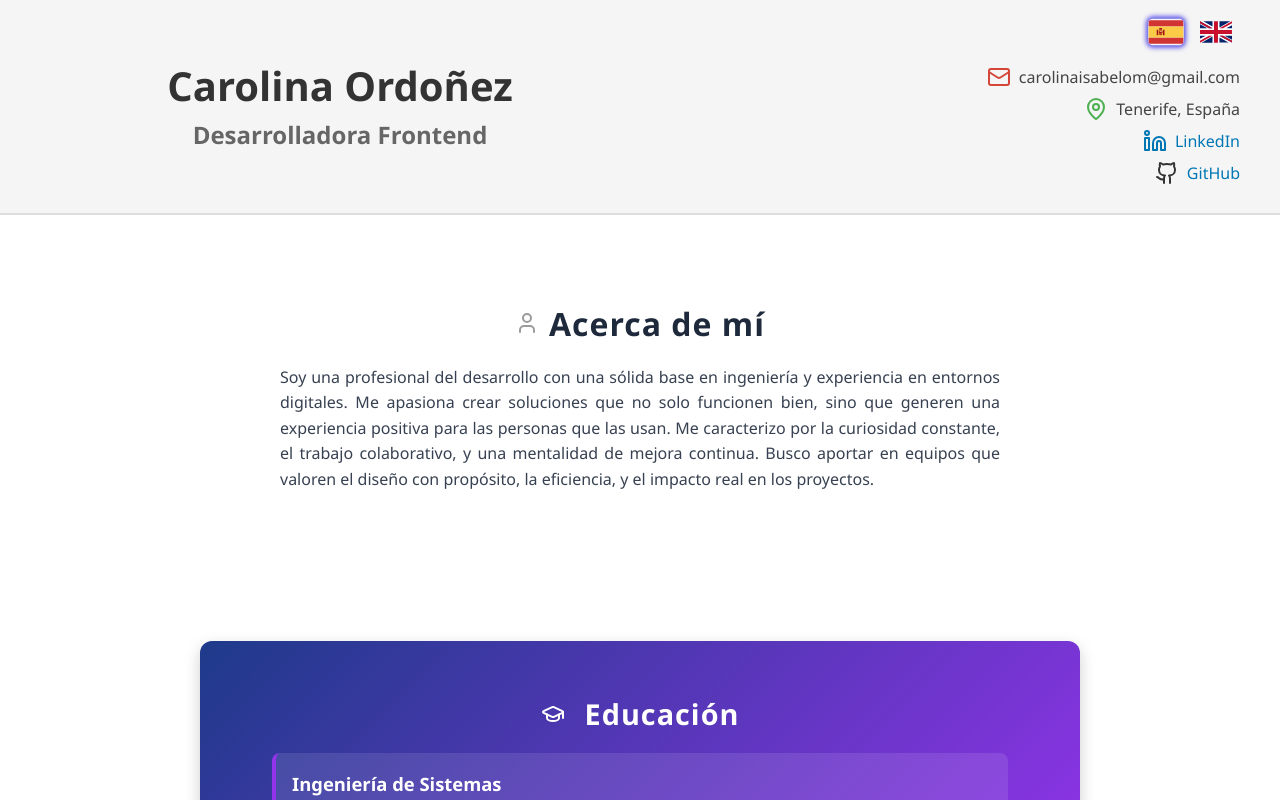
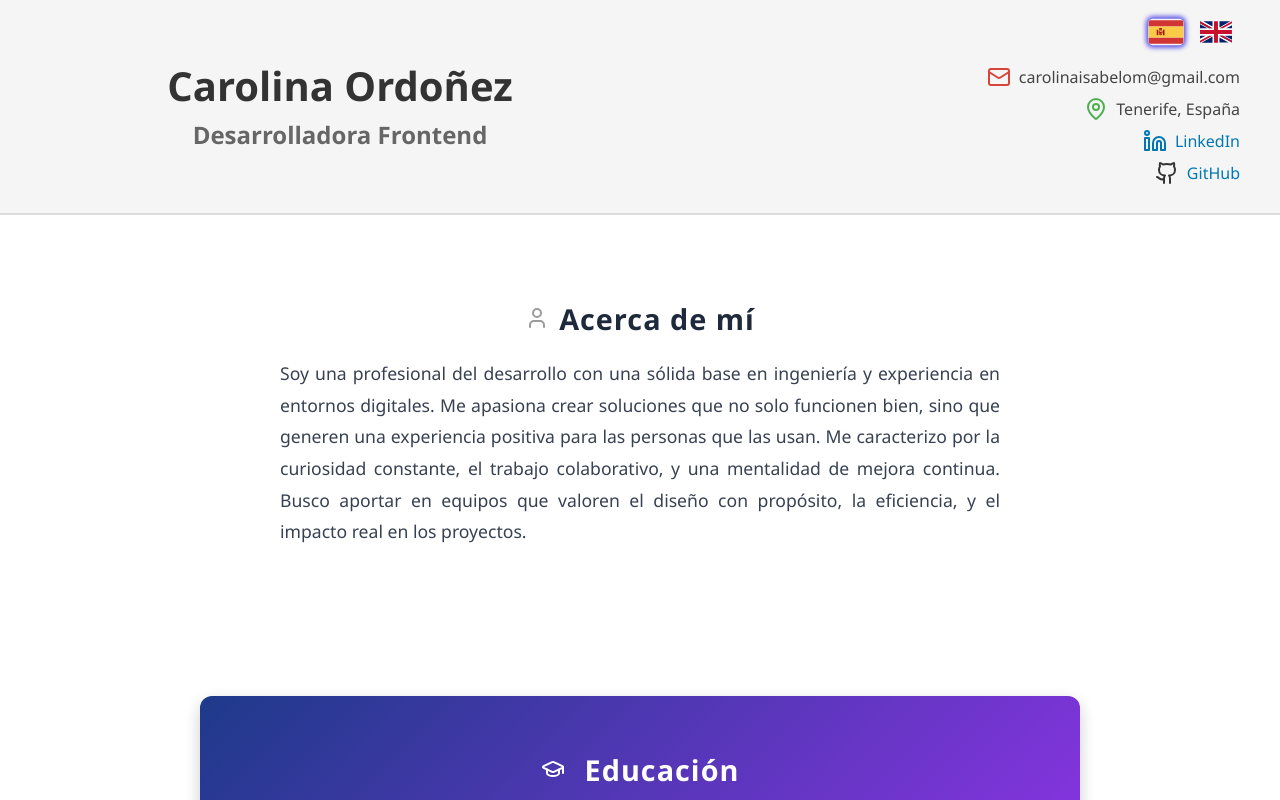
Before and after one commit to CarolinaOM/mi-cv, a React (Create React App) app: page / in a window 1280 px wide. Shown: the top 800 px of the page. Built offline with nearby package versions, Linux system fonts and the light colour scheme.

Commit message:
colocando pagina mejor

```diff
--- a/src/components/About.css
+++ b/src/components/About.css
@@ -19,7 +19,7 @@
 }
 
 .section-body.about-body {
-  text-align: justify;
+  text-align: left; /* Ajustado para coincidir con la sección de Experiencia */
   line-height: 1.8;
   font-size: 1.10rem;
   padding: 0 40px;
--- a/src/components/Proyect.css
+++ b/src/components/Proyect.css
@@ -6,7 +6,7 @@
 
 /* Título de la sección */
 .section-title.about-title {
-  font-size: 2rem;
+  font-size: 1.8rem;
   font-weight: bold;
   margin-bottom: 20px;
   display: flex;
@@ -14,15 +14,18 @@
   gap: 10px;
   color: #1e293b;
   font-family: 'Segoe UI', sans-serif;
+  justify-content: center;
+  text-align: center;
 }
 
 /* Texto introductorio */
 .section-body.about-body {
-  font-size: 1rem;
-  line-height: 1.6;
+  font-size: 1.10rem;
+  line-height: 1.8;
   color: #374151;
   margin-bottom: 30px;
   font-family: 'Segoe UI', sans-serif;
+  text-align: justify; /* Ajuste para coincidir con Experience */
 }
 
 /* Grid de proyectos en dos columnas */
@@ -65,28 +68,37 @@
   width: 100%;
   max-width: 230px;
   height: 150px;
-  object-fit: contain; /* Muestra toda la imagen sin recortar */
+  object-fit: contain;
   display: block;
   margin: 0 auto 20px auto;
   border-radius: 8px;
-  background-color: #fff; /* Opcional: para que se vea bien si la imagen no llena el espacio */
+  background-color: #fff;
 }
 
-/* Botón del proyecto */
+/* Botón del proyecto (diseño general) */
 .project-button {
   display: block;
   margin: 20px auto 0 auto;
   padding: 10px 20px;
-  background: linear-gradient(135deg, #1e3a8a, #9333ea);
   color: #fff;
   font-weight: 600;
   border-radius: 6px;
   text-decoration: none;
   font-family: 'Segoe UI', sans-serif;
   transition: transform 0.2s ease, filter 0.2s ease;
-  box-shadow: 0 2px 6px rgba(0,0,0,0.2);
+  box-shadow: 0 2px 6px rgba(0, 0, 0, 0.2);
   border: none;
   width: fit-content;
+}
+
+/* Degradado azul/morado para el primer botón (Snake Game) */
+.projects-grid .project-card:first-child .project-button {
+  background: linear-gradient(135deg, #1e3a8a, #9333ea);
+}
+
+/* Degradado verde para el segundo botón (Piedra, Papel o Tijera) */
+.projects-grid .project-card:nth-child(2) .project-button {
+  background: linear-gradient(135deg, #0f766e, #14b8a6);
 }
 
 .project-button:hover {
```
Also changed, not shown: src/assets/images/piedra-papel-tijera-game.png.
